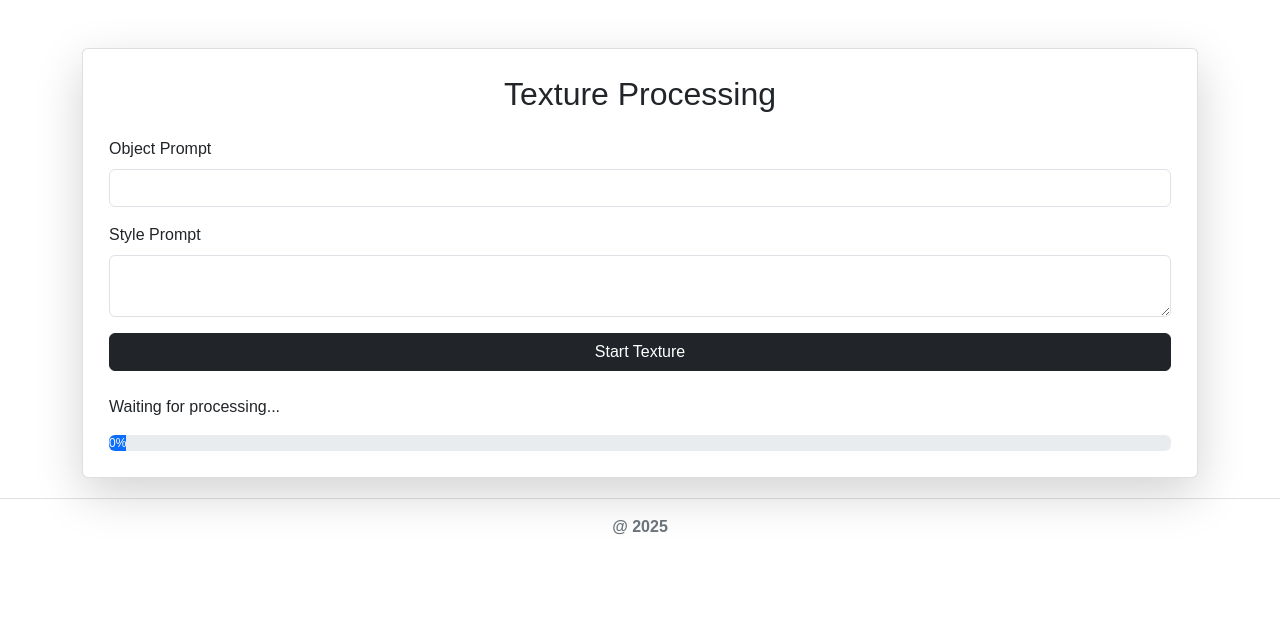
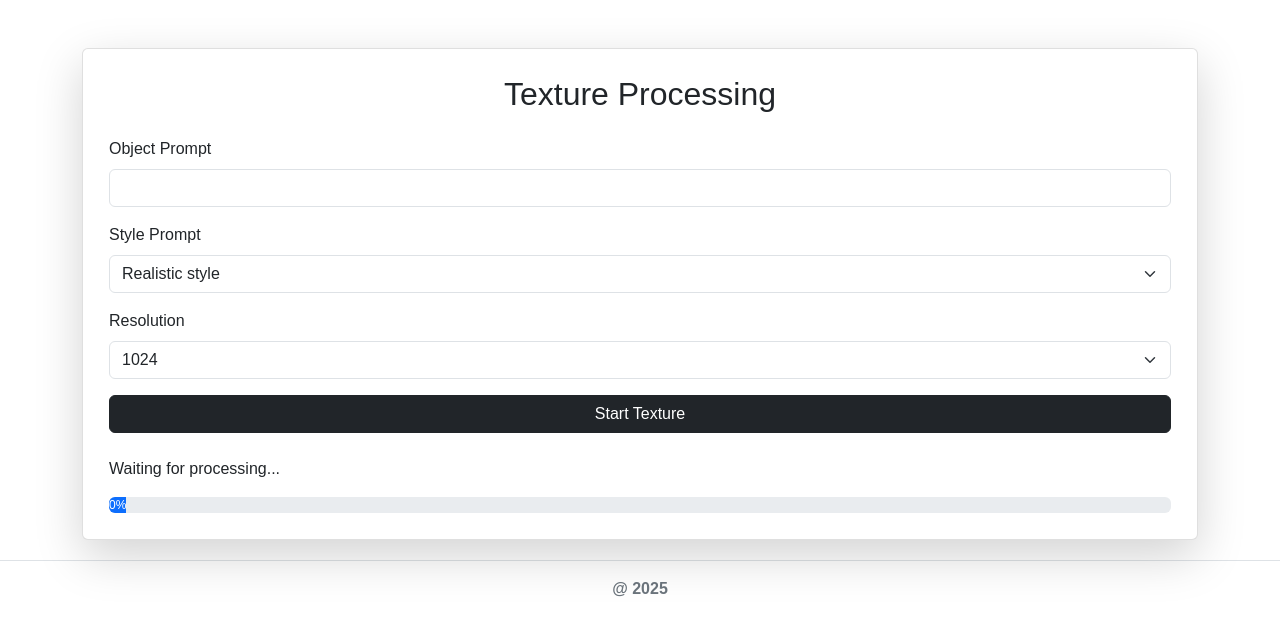
Before and after one commit to eungyukm/Miravelle, a Django app: template core/texture/templates/upload.html in a window 1280 px wide. Shown: the part 57-676 px from the top of the page. Run offline with Django 5.2, Linux system fonts and the light colour scheme; the template is opened without the code that fills it, so the values that code supplies are empty.

Commit message:
fix: add Style Prompt

```diff
--- a/core/texture/templates/upload.html
+++ b/core/texture/templates/upload.html
@@ -20,7 +20,25 @@
 
                 <div class="mb-3">
                     <label for="style_prompt" class="form-label">Style Prompt</label>
-                    <textarea id="style_prompt" name="style_prompt" class="form-control" required></textarea>
+                    <select id="style_prompt" name="style_prompt" class="form-select" required>
+                        <option value="realistic">Realistic style</option>
+                        <option value="fake-3d-cartoon">2.5D Cartoon style</option>
+                        <option value="japanese-anime">Japanese Anime style</option>
+                        <option value="cartoon-line-art">Cartoon Line Art style</option>
+                        <option value="realistic-hand-drawn">Realistic Hand-drawn style</option>
+                        <option value="fake-3d-hand-drawn">2.5D Hand-drawn style</option>
+                        <option value="oriental-comic-ink">Oriental Comic Ink style</option>
+                    </select>
+                </div>
+
+                <!-- 해상도 선택 추가 -->
+                <div class="mb-3">
+                    <label for="resolution" class="form-label">Resolution</label>
+                    <select id="resolution" name="resolution" class="form-select" required>
+                        <option value="1024">1024</option>
+                        <option value="2048">2048</option>
+                        <option value="4096">4096</option>
+                    </select>
                 </div>
 
                 <!-- Start 버튼 -->
```
